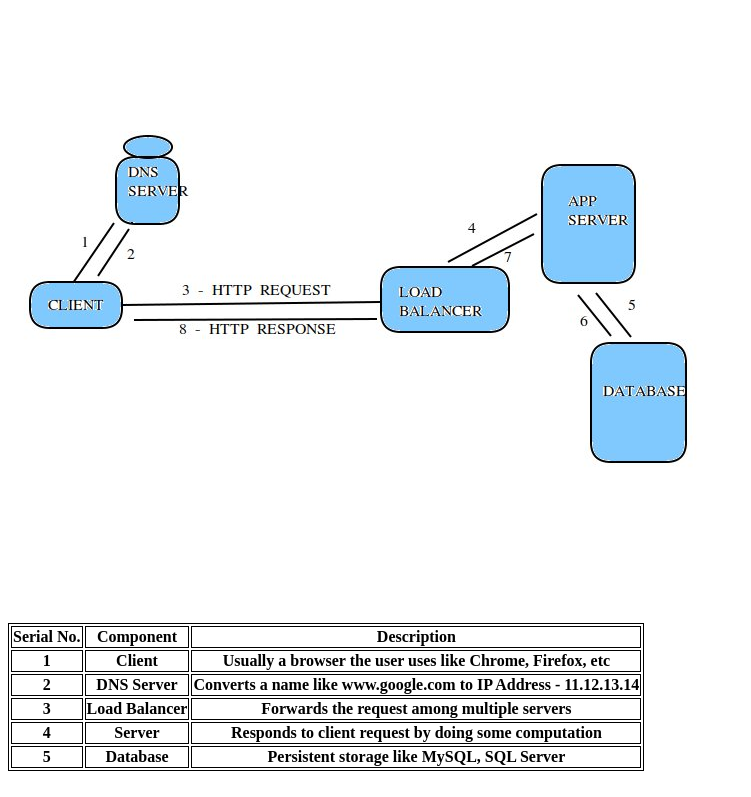
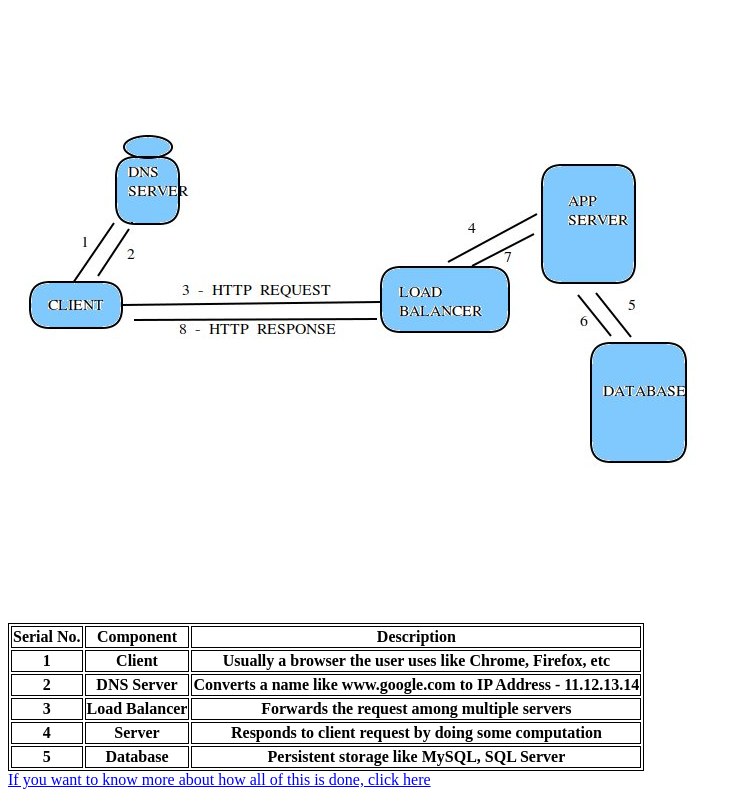
Before and after one commit to Swaroo/291A-Website, a plain HTML site: page index.html in a window 1280 px wide. Shown: the part 61-858 px from the top of the page, without its empty margins (0-751 px from the left). Drawn offline with Linux system fonts and the light colour scheme.

Commit message:
added link to github codebase

```diff
--- a/index.html
+++ b/index.html
@@ -51,6 +51,9 @@ table, th, td {
  </tr>
 </table>
 </div>
+<div id="links">
+<a href="https://github.com/Swaroo/291A-Website">If you want to know more about how all of this is done, click here</a>
+</div>
 </body>
 
 </html>
```
